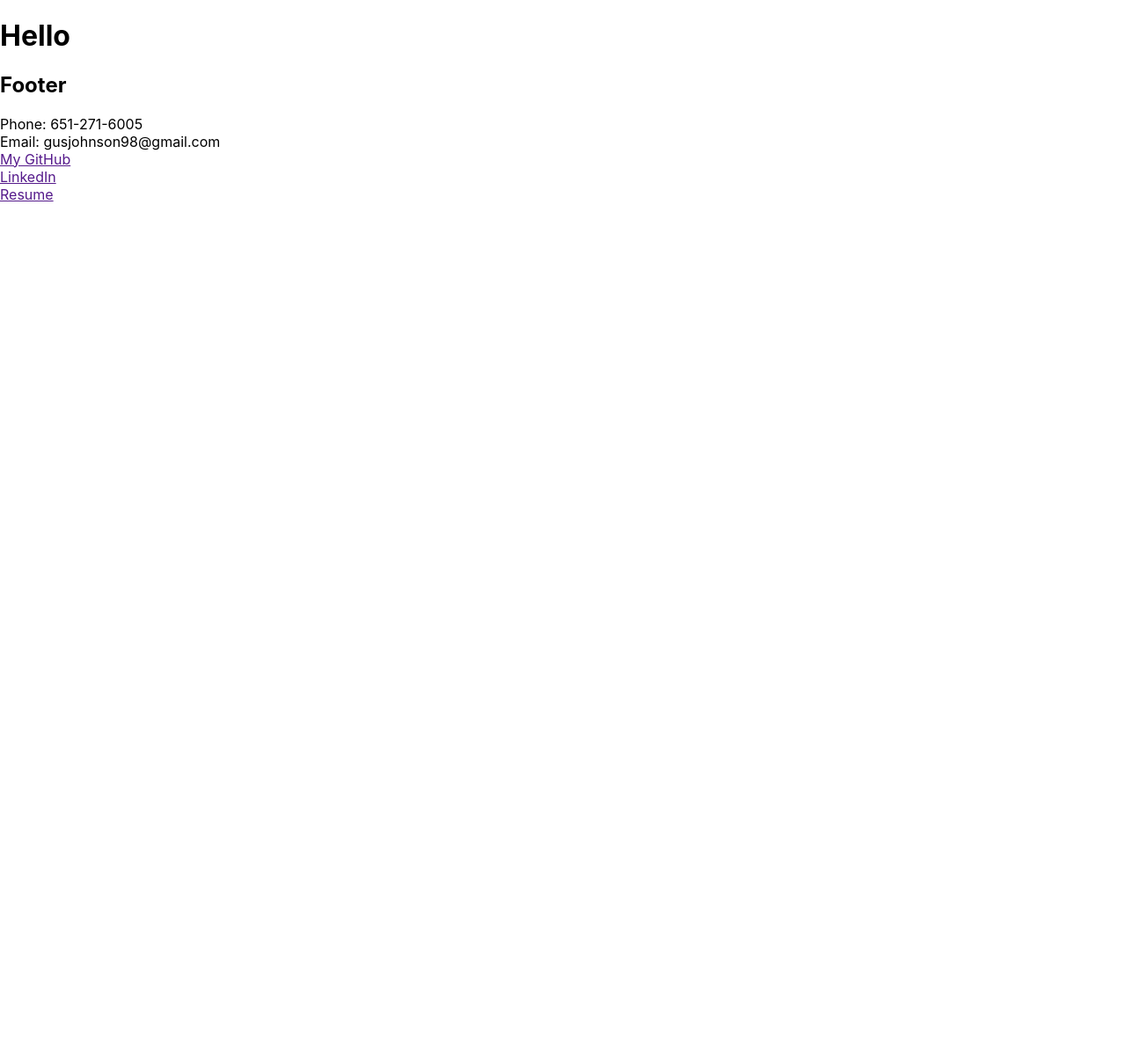
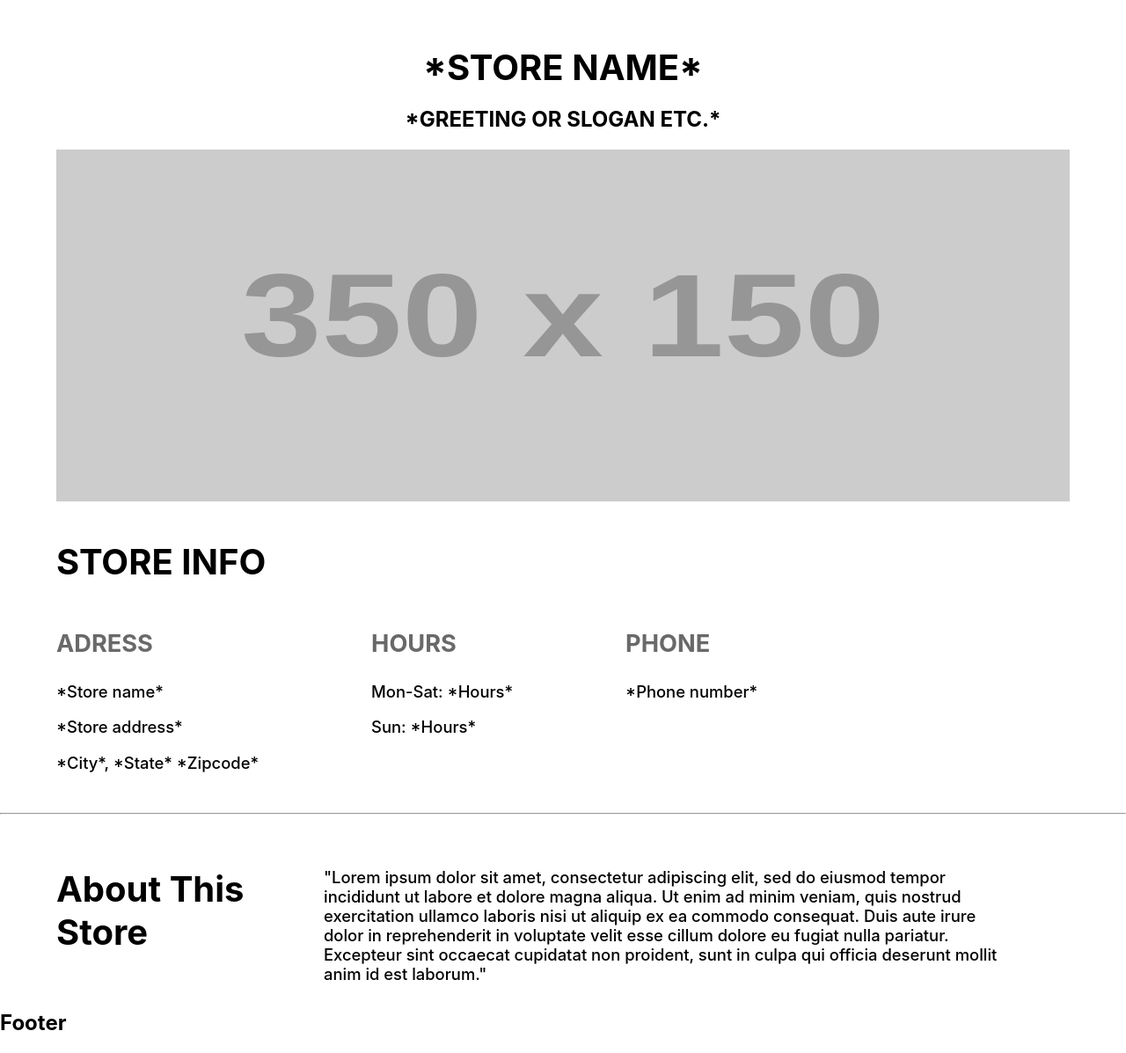
Before and after one commit to August-Johnson/pet_site_draft, a React (Create React App) app: page / in a window 1280 px wide. Shown: the whole page at 88% size. Before the commit the page ends 800 px from the top, so only its background shows below. Built offline with nearby package versions, Linux system fonts and the light colour scheme.

Commit message:
page sections started

```diff
--- a/package.json
+++ b/package.json
@@ -9,6 +9,7 @@
     "react": "^16.13.0",
     "react-dom": "^16.13.0",
     "react-router": "^5.1.2",
+    "react-router-dom": "^5.1.2",
     "react-scripts": "3.4.0"
   },
   "scripts": {
--- a/src/App.css
+++ b/src/App.css
@@ -1,38 +1,50 @@
-.App {
-  text-align: center;
+.storeInfo {
+  padding-top: 30px;
 }
 
-.App-logo {
-  height: 40vmin;
-  pointer-events: none;
+.storeInfo h2 {
+  font-size: 250%;
+  padding-left: 5%;
+  margin: 10px 0px;
 }
 
-@media (prefers-reduced-motion: no-preference) {
-  .App-logo {
-    animation: App-logo-spin infinite 20s linear;
-  }
+.infoSection {
+  display: inline-block;
+  vertical-align: top;
+  padding-top: 15px;
+  margin-left: 5%;
+  margin-right: 5%;
 }
 
-.App-header {
-  background-color: #282c34;
-  min-height: 100vh;
-  display: flex;
-  flex-direction: column;
-  align-items: center;
-  justify-content: center;
-  font-size: calc(10px + 2vmin);
-  color: white;
+.infoSection h3 {
+  font-size: 170%;
+  color: #696969;
 }
 
-.App-link {
-  color: #61dafb;
+.infoSection p {
+  font-size: 115%;
+  font-weight: 500;
 }
 
-@keyframes App-logo-spin {
-  from {
-    transform: rotate(0deg);
-  }
-  to {
-    transform: rotate(360deg);
-  }
+.storeAbout {
+  padding-left: 5%;
+  padding-top: 30px;
+  margin: 30px 0px;
 }
+
+.storeAbout h2 {
+  display: inline-block;
+  vertical-align: top;
+  font-size: 250%;
+  width: 25%;
+  margin: 0px;
+}
+
+.storeAbout p {
+  display: inline-block;
+  vertical-align: top;
+  width: 65%;
+  font-size: 115%;
+  font-weight: 450;
+  margin: 0px;
+}
--- a/src/App.js
+++ b/src/App.js
@@ -1,15 +1,23 @@
 import React from 'react';
-// import logo from './logo.svg';
-// import './App.css';
-// import { BrowserRouter as Router, Switch, Route } from "react-router-dom";
+import './App.css';
+import { BrowserRouter as Router, Switch, Route } from "react-router-dom";
+import HomePage from "./pages/Home";
+import Container from "./components/Container";
 import Footer from './components/Footer';
 
 function App() {
   return (
-    <div className="App">
-      <h1>Hello</h1>
+    <Container>
+
+      <Router>
+        <Switch>
+          <Route exact path="/" component={HomePage} />
+        </Switch>
+      </Router>
+
       <Footer />
-    </div>
+
+    </Container>
   );
 }
 
--- a/src/components/Footer/index.js
+++ b/src/components/Footer/index.js
@@ -4,15 +4,6 @@ function Footer() {
     return (
         <footer className="homepage-footer">
             <h2>Footer</h2>
-            <span>Phone: </span>651-271-6005
-            <br />
-            <span>Email: </span>gusjohnson98@gmail.com
-            <br />
-            <a href="">My GitHub</a>
-            <br />
-            <a href="">LinkedIn</a>
-            <br />
-            <a href="">Resume</a>
         </footer>
     );
 }
--- a/src/components/Header/index.js
+++ b/src/components/Header/index.js
@@ -0,0 +1,13 @@
+import React from "react";
+import "./style.css";
+
+function Header() {
+    return(
+        <div className="headerContainer">
+            <h1 className="storeName">*STORE NAME*</h1>
+            <h2 className="storeSlogan">*GREETING OR SLOGAN ETC.*</h2>
+            <img src="https://via.placeholder.com/350x150?text=Placeholder+image" className="storeImage" />
+        </div>
+    );
+}
+export default Header;
--- a/src/components/Header/style.css
+++ b/src/components/Header/style.css
@@ -0,0 +1,19 @@
+.headerContainer {
+    text-align: center;
+}
+
+img.storeImage {
+    width: 90%;
+    height: 400px;
+    padding: 0 5%;
+}
+
+h1.storeName {
+    font-size: 250%;
+    padding-top: 25px;
+    margin-bottom: 0px;
+}
+
+h2.storeSlogan {
+    font-size: 150%;
+}
--- a/src/pages/Home.js
+++ b/src/pages/Home.js
@@ -0,0 +1,49 @@
+import React from "react";
+import Header from "../components/Header";
+
+function HomePage() {
+    return (
+        <div>
+            <Header />
+
+            <div className="storeInfo">
+
+                <h2>STORE INFO</h2>
+
+                <div className="infoSection">
+                    <h3>ADRESS</h3>
+                    <p>*Store name*</p>
+                    <p>*Store address*</p>
+                    <p>*City*, *State* *Zipcode*</p>
+                </div>
+
+                <div className="infoSection">
+                    <h3>HOURS</h3>
+                    <p>Mon-Sat: *Hours*</p>
+                    <p>Sun: *Hours*</p>
+                </div>
+
+                <div className="infoSection">
+                    <h3>PHONE</h3>
+                    <p>*Phone number*</p>
+                </div>
+
+            </div>
+
+            <br />
+            <hr />
+
+            <div className="storeAbout">
+                <h2>About This Store</h2>
+                <p>
+                    "Lorem ipsum dolor sit amet, consectetur adipiscing elit, sed do eiusmod tempor incididunt ut labore et dolore magna aliqua.
+                    Ut enim ad minim veniam, quis nostrud exercitation ullamco laboris nisi ut aliquip ex ea commodo consequat.
+                    Duis aute irure dolor in reprehenderit in voluptate velit esse cillum dolore eu fugiat nulla pariatur.
+                    Excepteur sint occaecat cupidatat non proident, sunt in culpa qui officia deserunt mollit anim id est laborum."
+                </p>
+            </div>
+        </div>
+    );
+}
+
+export default HomePage;
```
Also changed, not shown: src/components/Navbar/index.js (added, +10 -0 lines), src/components/Container/index.js (line endings or trailing spaces), src/components/Navbar/style.css (added), 1 other file (tests, documents, lock files or other folders).
